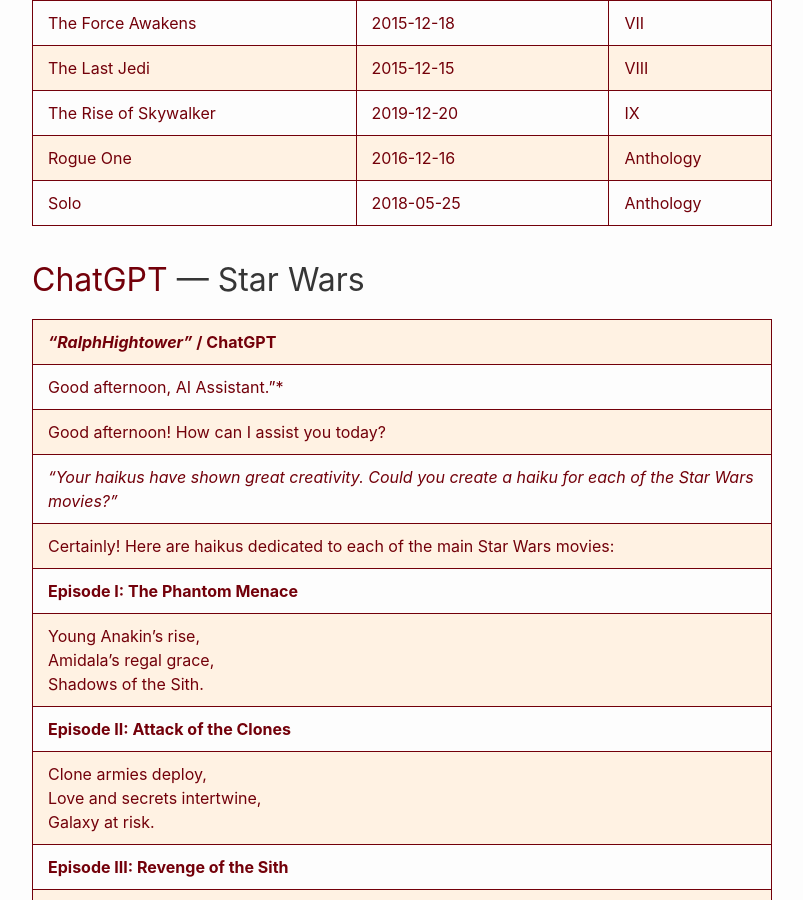
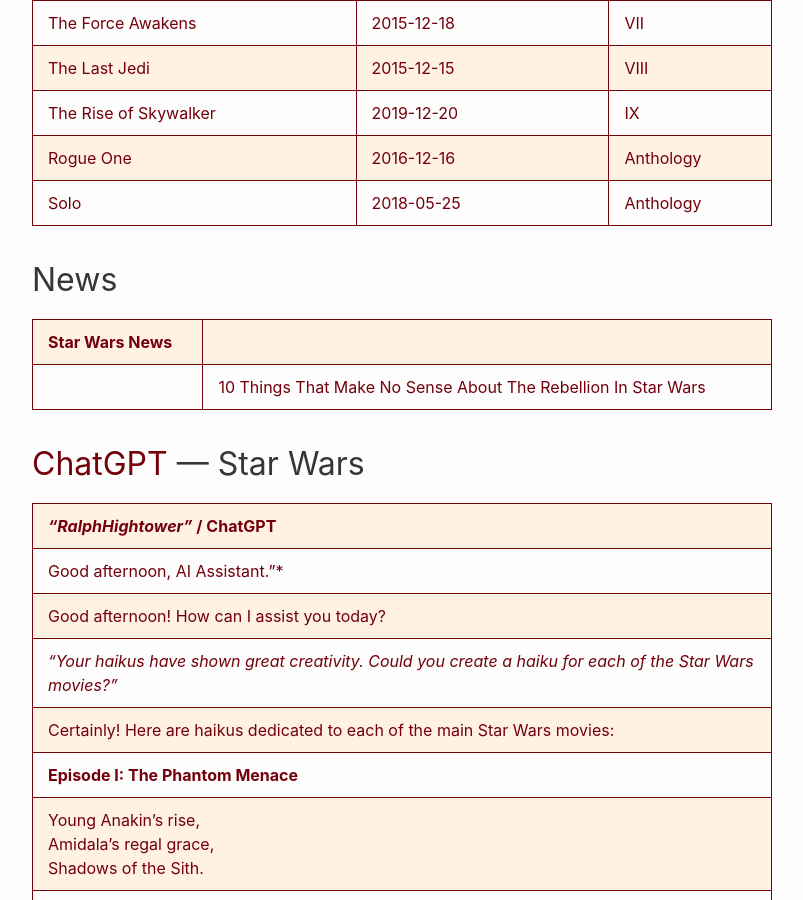
Before and after one commit to RalphHightower/RalphHightower, a Jekyll site: the page built from ScienceFiction/MoviesStarWars.md, in a window 1280 px wide and 900 px high, scrolled down 1794 px. Shown: the whole window, without its empty margins (238-1041 px from the left). Built offline with Jekyll 4.4.1, drawn with Linux system fonts in a browser that asks for light colours; our own code applies the rules of GitHub Pages for plain Markdown files.

Commit message:
[docs](doc): MoviesStarWars(extended description)
- StarWars
   - News
      - | [10 Things That Make No Sense About The Rebellion In Star Wars](https://screenrant.com/star-wars-rebellion-problems-make-no-sense/#the-rebels-should-have-evacuated-yavin-4-immediately-after-the-death-star-battle ) |

```diff
--- a/ScienceFiction/MoviesStarWars.md
+++ b/ScienceFiction/MoviesStarWars.md
@@ -13,6 +13,13 @@
 | The Rise of Skywalker | 2019-12-20 | IX |
 | Rogue One | 2016-12-16 | Anthology |
 | Solo | 2018-05-25 | Anthology |
+
+## News
+
+| Star Wars News |
+|---|
+| | [10 Things That Make No Sense About The Rebellion In Star Wars](https://screenrant.com/star-wars-rebellion-problems-make-no-sense/#the-rebels-should-have-evacuated-yavin-4-immediately-after-the-death-star-battle ) |
+
 
 ## [ChatGPT](https://chat.openai.com/) — Star Wars
 
```
